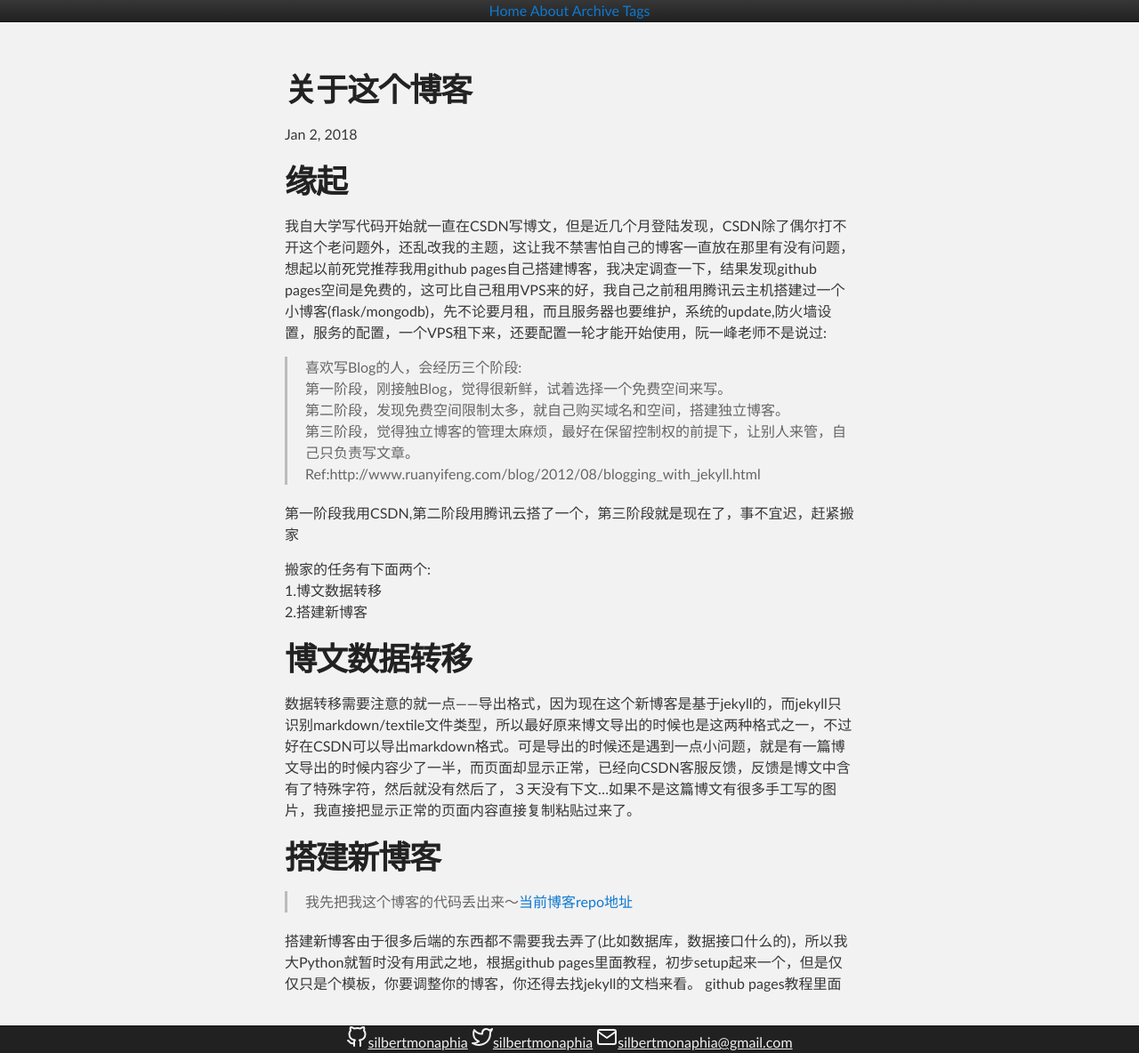
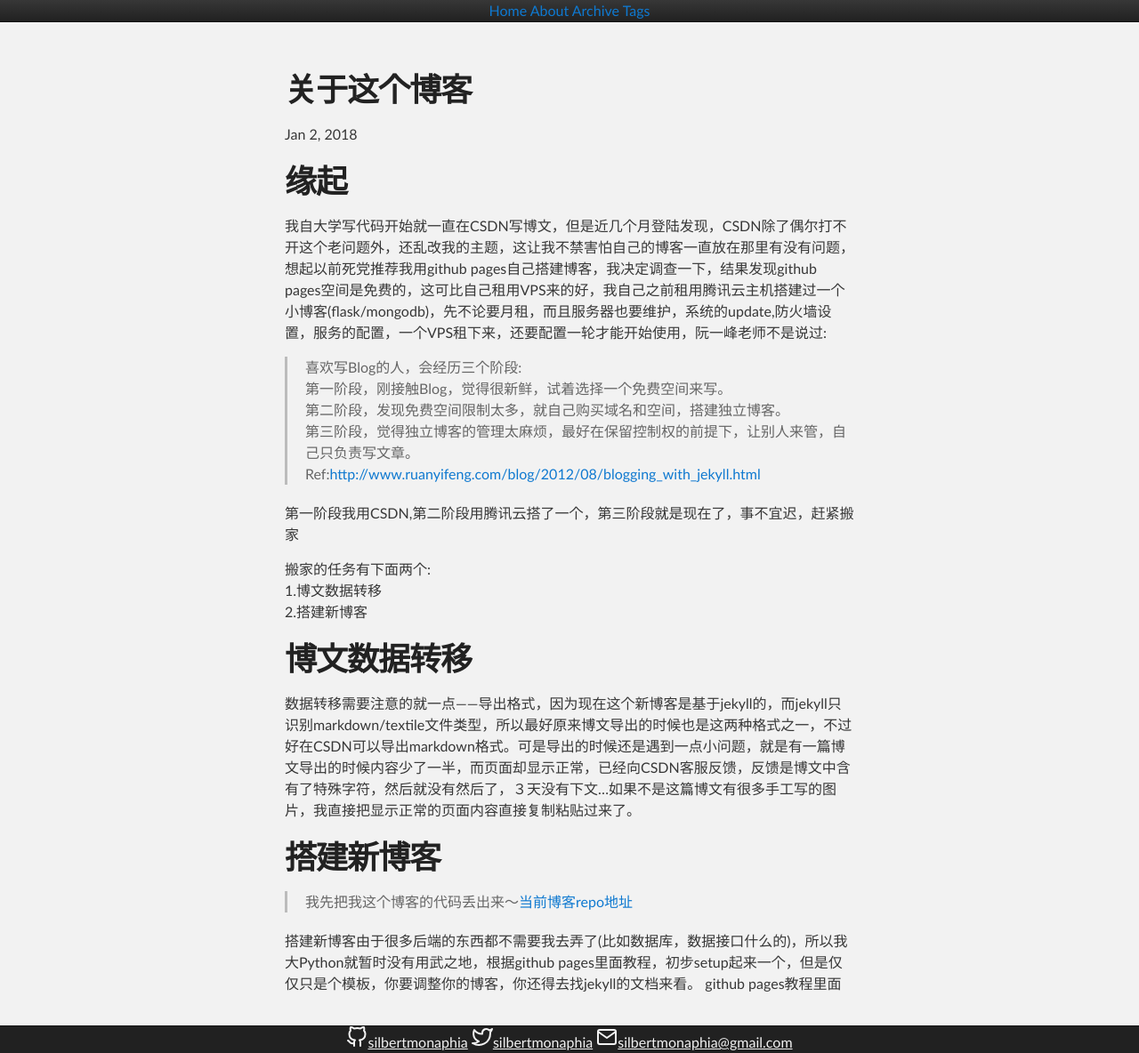
Before and after one commit to silbertmonaphia/silbertmonaphia.github.io, a Jekyll site: the page built from _posts/2018-01-02-关于这个博客.md, in a window 1280 px wide. Shown: the whole page at 89% size. Built offline with Jekyll 4.4.1, drawn with Linux system fonts in a browser that asks for light colours; our own code applies the rules of GitHub Pages for plain Markdown files; the repository's description, which GitHub fills in, is left out; part of the change alters nothing that is shown.

```diff
--- a/_posts/2018-01-02-关于这个博客.md
+++ b/_posts/2018-01-02-关于这个博客.md
@@ -9,7 +9,7 @@ published: true
 第一阶段，刚接触Blog，觉得很新鲜，试着选择一个免费空间来写。
 第二阶段，发现免费空间限制太多，就自己购买域名和空间，搭建独立博客。
 第三阶段，觉得独立博客的管理太麻烦，最好在保留控制权的前提下，让别人来管，自己只负责写文章。
-Ref:http://www.ruanyifeng.com/blog/2012/08/blogging_with_jekyll.html
+Ref:<http://www.ruanyifeng.com/blog/2012/08/blogging_with_jekyll.html>
 
 第一阶段我用CSDN,第二阶段用腾讯云搭了一个，第三阶段就是现在了，事不宜迟，赶紧搬家
 
```
